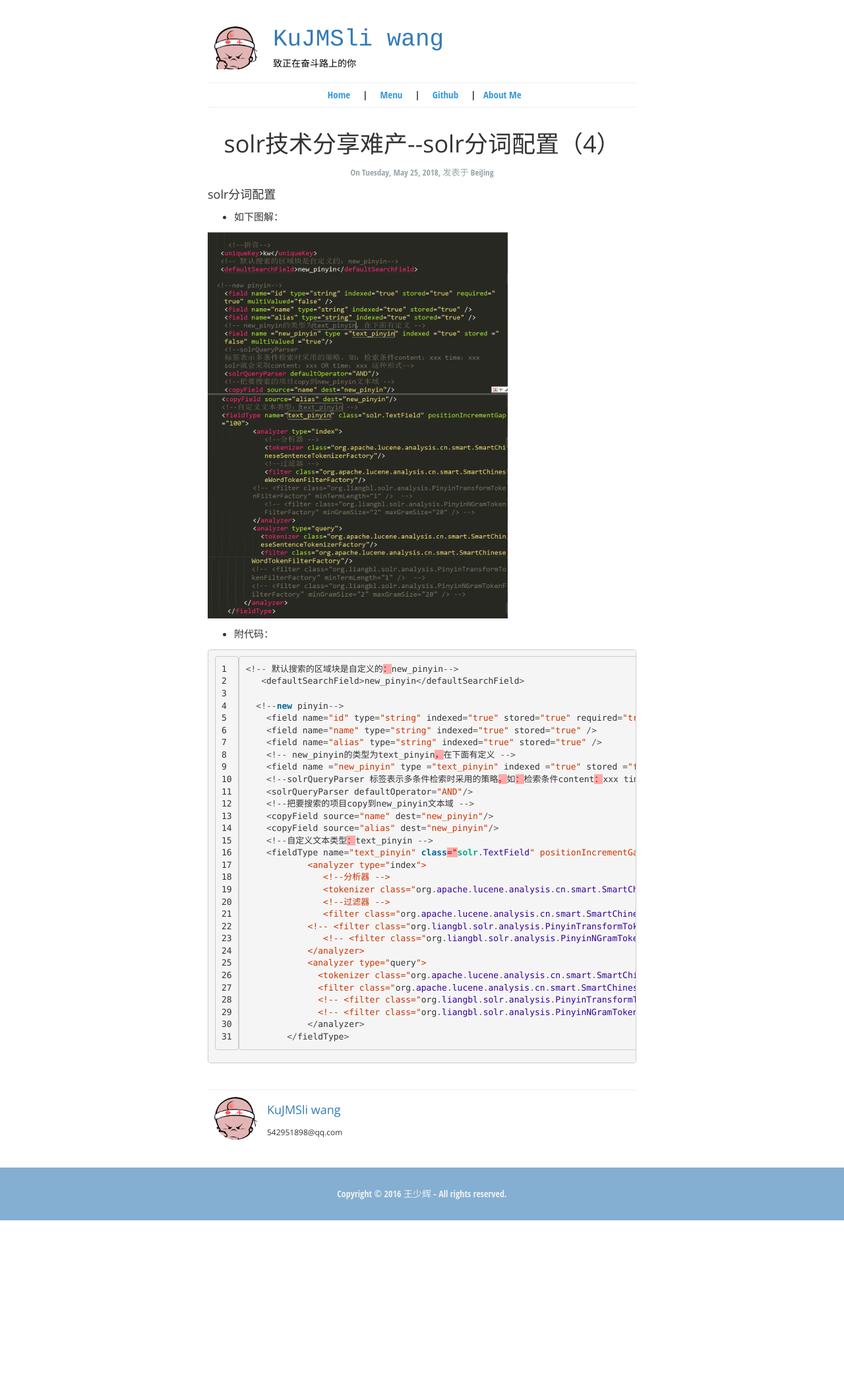
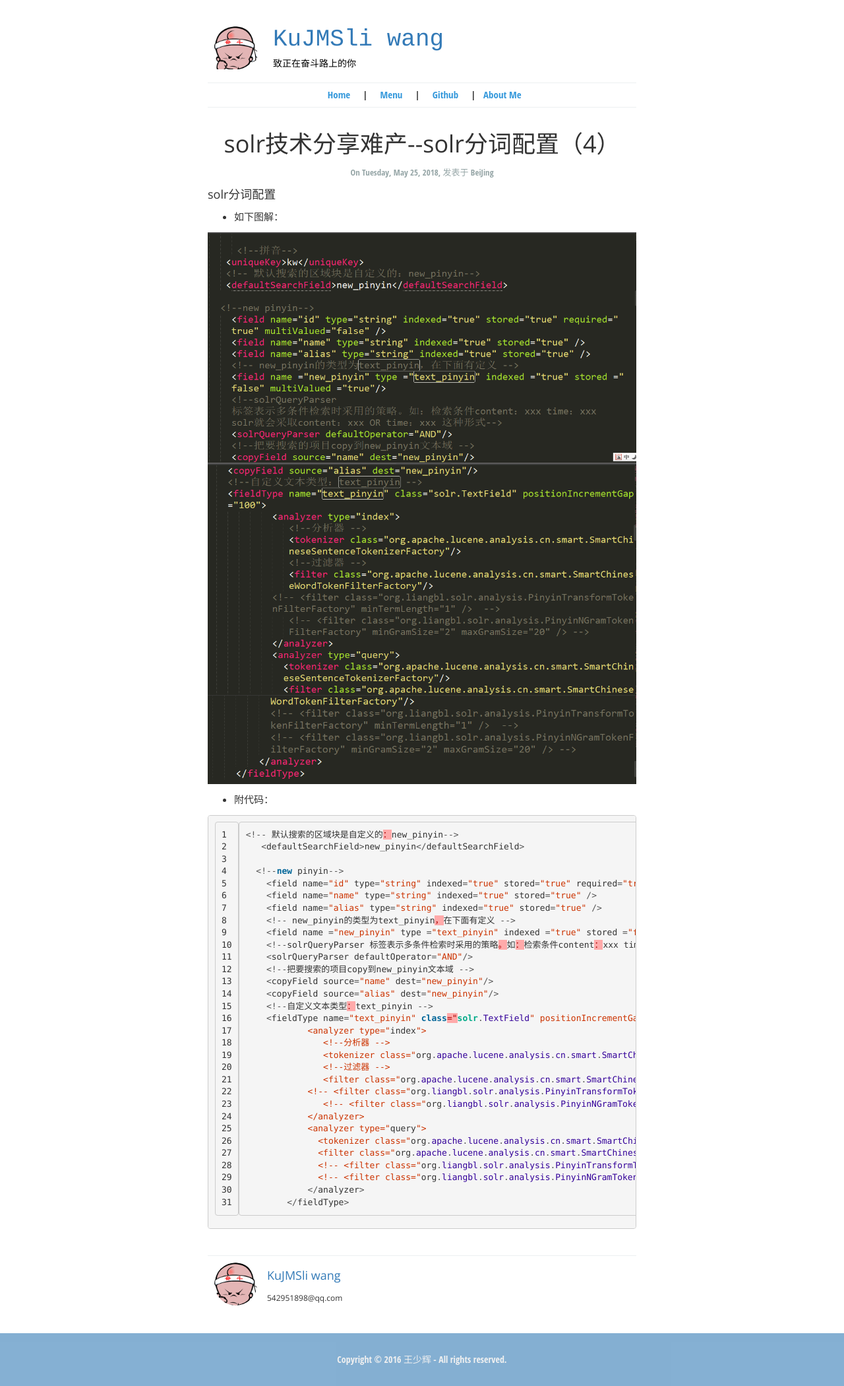
Before and after one commit to KuJMSliwang/KuJMSliwang.github.io, a Jekyll site: the page built from _posts/2018-05-25-solr2.md, in a window 1280 px wide. Shown: the whole page at 66% size. Built offline with Jekyll 4.4.1, drawn with Linux system fonts in a browser that asks for light colours; before the commit the page ends 1849 px from its top, so only the background shows below that.

```diff
--- a/_posts/2018-05-25-solr2.md
+++ b/_posts/2018-05-25-solr2.md
@@ -10,9 +10,9 @@
 #### solr分词配置
 * 如下图解：
 
-![avatar](https://kujmsliwang.github.io/assets/img/solr/schema1.png){:height="80%" width="70%"}
-![avatar](https://kujmsliwang.github.io/assets/img/solr/schema2.png){:height="80%" width="70%"}
-![avatar](https://kujmsliwang.github.io/assets/img/solr/schema3.png){:height="80%" width="70%"}
+![avatar](https://kujmsliwang.github.io/assets/img/solr/schema1.png){:height="80%" width="100%"}
+![avatar](https://kujmsliwang.github.io/assets/img/solr/schema2.png){:height="80%" width="100%"}
+![avatar](https://kujmsliwang.github.io/assets/img/solr/schema3.png){:height="80%" width="100%"}
 
 * 附代码：
 
```
